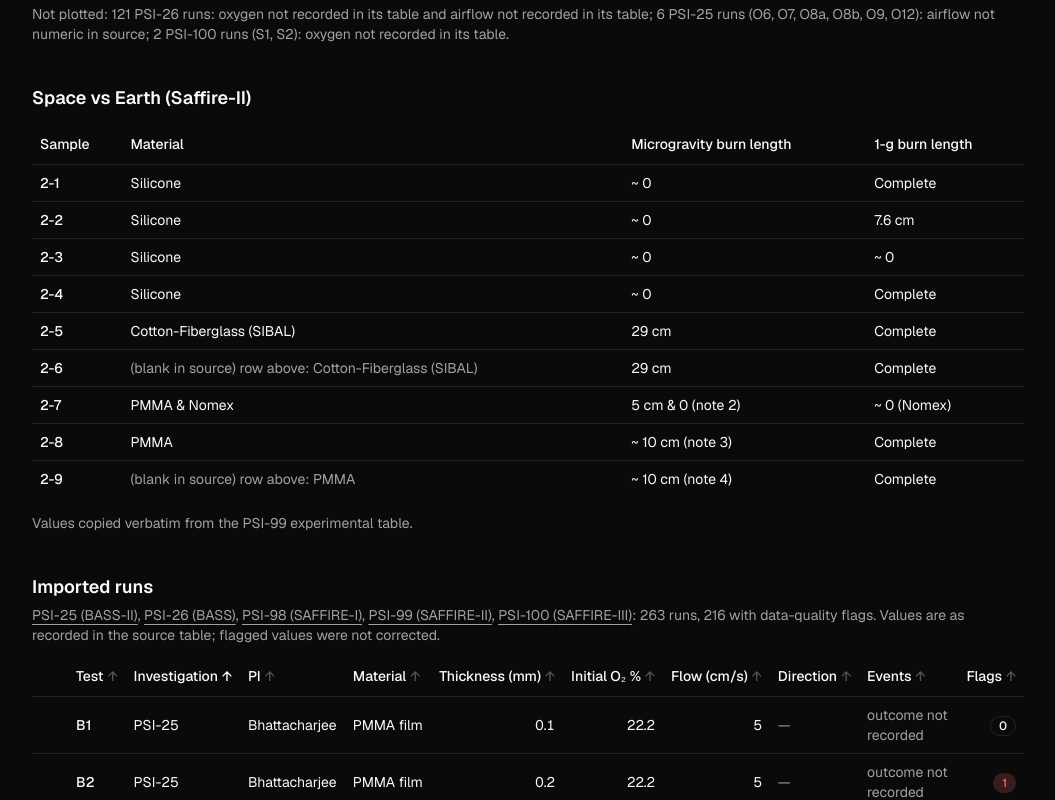
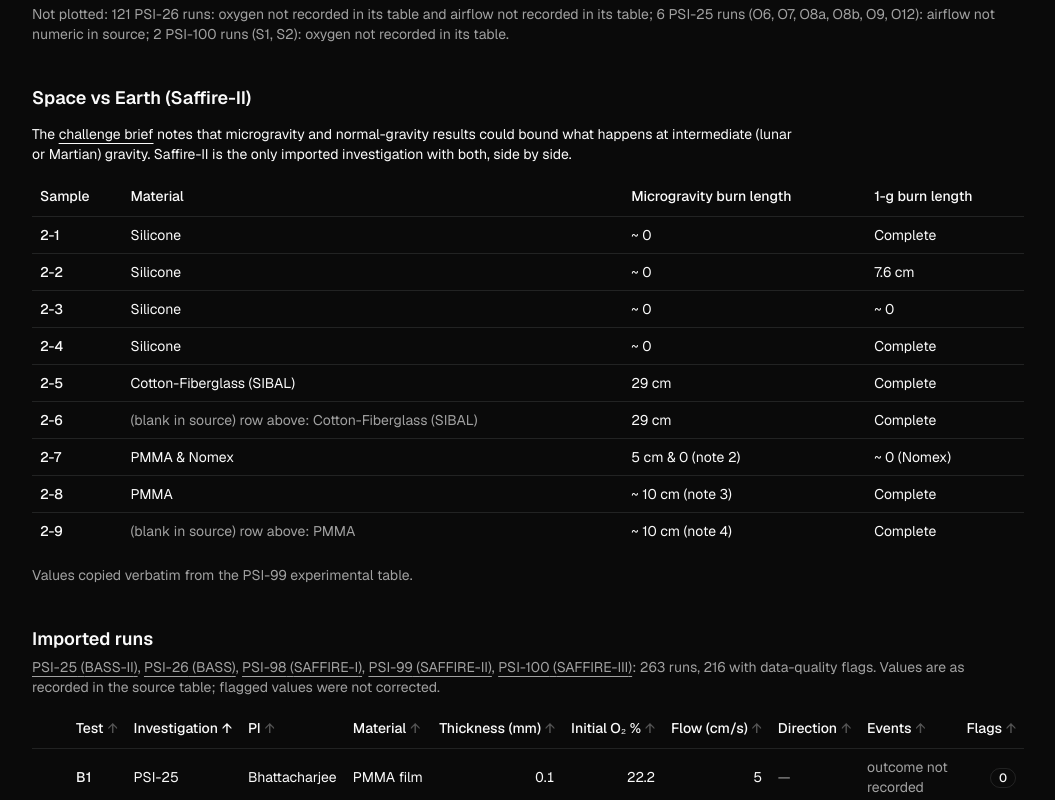
Before and after one commit to Mahoozi/NASA-2026, a Next.js app: page /lab in a window 1280 px wide. Shown: the part 2005-2805 px from the top of the page, without its empty margins (112-1167 px from the left). Built offline with nearby package versions, Linux system fonts and the light colour scheme.

Commit message:
Frame Saffire-II as bounds for partial gravity

```diff
--- a/app/lab/gaps-panel.tsx
+++ b/app/lab/gaps-panel.tsx
@@ -1,5 +1,6 @@
 // Person A
 import type { GapReport } from "./gaps";
+import { GravityBoundsNote } from "./gravity-bounds-note";
 import { HigherOxygenNote } from "./higher-oxygen-note";
 
 export function GapsPanel({ report }: { report: GapReport }) {
@@ -22,6 +23,7 @@ export function GapsPanel({ report }: { report: GapReport }) {
       {report.aboveSolidO2 !== undefined && (
         <HigherOxygenNote maxSolidO2={report.aboveSolidO2} className="text-sm" />
       )}
+      {report.partialGravity && <GravityBoundsNote linkToPanel className="text-sm" />}
       {report.nearest.length > 0 && (
         <div className="flex flex-col gap-1.5">
           <h4 className="text-sm font-medium text-muted-foreground">Nearest evidence</h4>
--- a/app/lab/gaps.ts
+++ b/app/lab/gaps.ts
@@ -18,6 +18,8 @@ export type GapReport = {
    * outside the imported solid-material runs (gaseous fuels, ACME CFI-G).
    */
   aboveSolidO2?: number;
+  /** Set when the scenario's gravity is lunar or Martian (no imported run is). */
+  partialGravity?: boolean;
 };
 
 // Same closeness limits as lib/match.ts: beyond these a run contributes 0.
@@ -163,6 +165,7 @@ export function evidenceGaps(
         ? `0 of ${n} runs were at ${label}.`
         : `0 of ${n} runs were at ${label}; NASA's challenge brief states PSI holds no partial-gravity combustion data.`,
     );
+    if (scenario.gravity !== "1g") out.partialGravity = true;
   }
 
   if (scenario.safetyArea !== undefined) {
--- /dev/null
+++ b/app/lab/gravity-bounds-note.tsx
@@ -0,0 +1,46 @@
+// Person A — frames Saffire-II's microgravity and 1-g burn lengths as bounds.
+// Source: NASA Space Apps 2026 challenge brief, Flame in Freefall: "Microgravity
+// and normal-gravity results could bound what occurs at intermediate gravity
+// levels." Saffire-II (PSI-99) is the only imported table with 1-g results.
+import { CHALLENGE_BRIEF_URL } from "./higher-oxygen-note";
+
+/** Anchor of the Space vs Earth (Saffire-II) section in lab-client.tsx. */
+export const SPACE_VS_EARTH_ID = "space-vs-earth";
+
+export function GravityBoundsNote({
+  linkToPanel = false,
+  className,
+}: {
+  /** Add a link to the Space vs Earth panel (used in the gaps panel). */
+  linkToPanel?: boolean;
+  className?: string;
+}) {
+  return (
+    <p className={className}>
+      The{" "}
+      <a
+        href={CHALLENGE_BRIEF_URL}
+        target="_blank"
+        rel="noreferrer"
+        className="underline underline-offset-4 hover:text-foreground"
+      >
+        challenge brief<span className="sr-only"> (opens in a new tab)</span>
+      </a>{" "}
+      notes that microgravity and normal-gravity results could bound what happens at
+      intermediate (lunar or Martian) gravity. Saffire-II is the only imported investigation
+      with both, side by side.
+      {linkToPanel && (
+        <>
+          {" "}
+          <a
+            href={`#${SPACE_VS_EARTH_ID}`}
+            className="underline underline-offset-4 hover:text-foreground"
+          >
+            See Space vs Earth (Saffire-II)
+          </a>
+          .
+        </>
+      )}
+    </p>
+  );
+}
--- a/app/lab/lab-client.tsx
+++ b/app/lab/lab-client.tsx
@@ -14,6 +14,7 @@ import { DownloadDataset } from "./download-dataset";
 import { GapChart } from "./gap-chart";
 import { evidenceGaps } from "./gaps";
 import { GapsPanel } from "./gaps-panel";
+import { SPACE_VS_EARTH_ID } from "./gravity-bounds-note";
 import { RankedList } from "./ranked-list";
 import { RunsTable } from "./runs-table";
 import { hasScoredDimension, parseScenario, presets, scenarioToQuery } from "./scenario";
@@ -148,7 +149,11 @@ export function LabClient({
         <GapChart runs={runs} scenario={scenario} matchingRunIds={matchingRunIds} />
       </section>
 
-      <section aria-labelledby="space-earth-heading" className="flex flex-col gap-3">
+      <section
+        id={SPACE_VS_EARTH_ID}
+        aria-labelledby="space-earth-heading"
+        className="flex scroll-mt-4 flex-col gap-3"
+      >
         <h2 id="space-earth-heading" className="text-lg font-semibold">
           Space vs Earth (Saffire-II)
         </h2>
--- a/app/lab/space-vs-earth.tsx
+++ b/app/lab/space-vs-earth.tsx
@@ -10,6 +10,7 @@ import {
   TableHeader,
   TableRow,
 } from "@/components/ui/table";
+import { GravityBoundsNote } from "./gravity-bounds-note";
 
 export const SAFFIRE_II = "PSI-99";
 const MATERIAL_FROM_ROW_ABOVE = "material blank in source; taken from the row above";
@@ -24,6 +25,8 @@ export function SpaceVsEarth({ runs }: { runs: Run[] }) {
     v === undefined ? <span className="text-muted-foreground">not in table</span> : v;
 
   return (
+    <div className="flex flex-col gap-3">
+      <GravityBoundsNote className="max-w-3xl text-sm" />
       <Table>
         <TableCaption className="text-left">
           Values copied verbatim from the PSI-99 experimental table.
@@ -58,5 +61,6 @@ export function SpaceVsEarth({ runs }: { runs: Run[] }) {
           ))}
         </TableBody>
       </Table>
+    </div>
   );
 }
```
Lines whose indentation alone changed are shown as unchanged.
